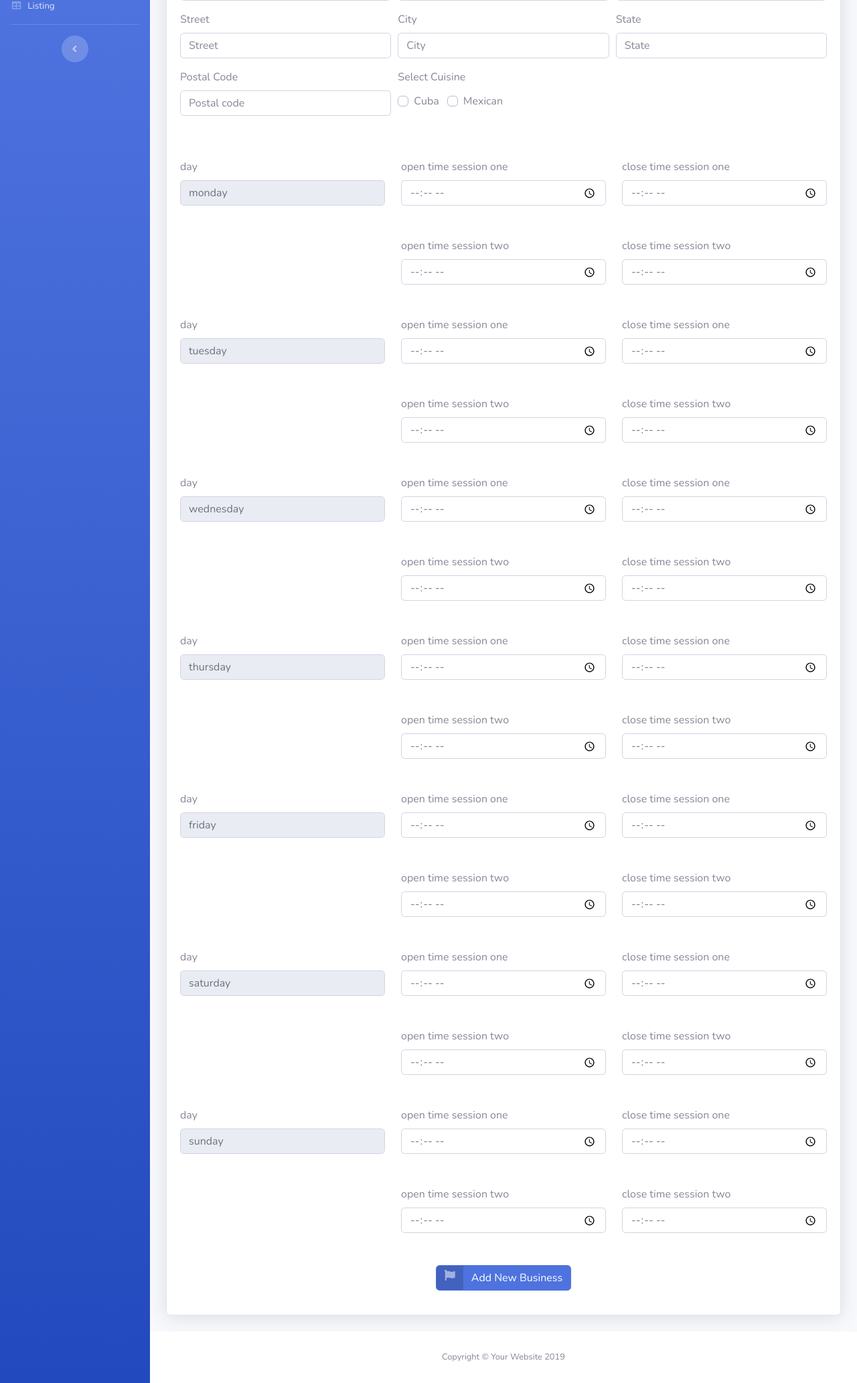
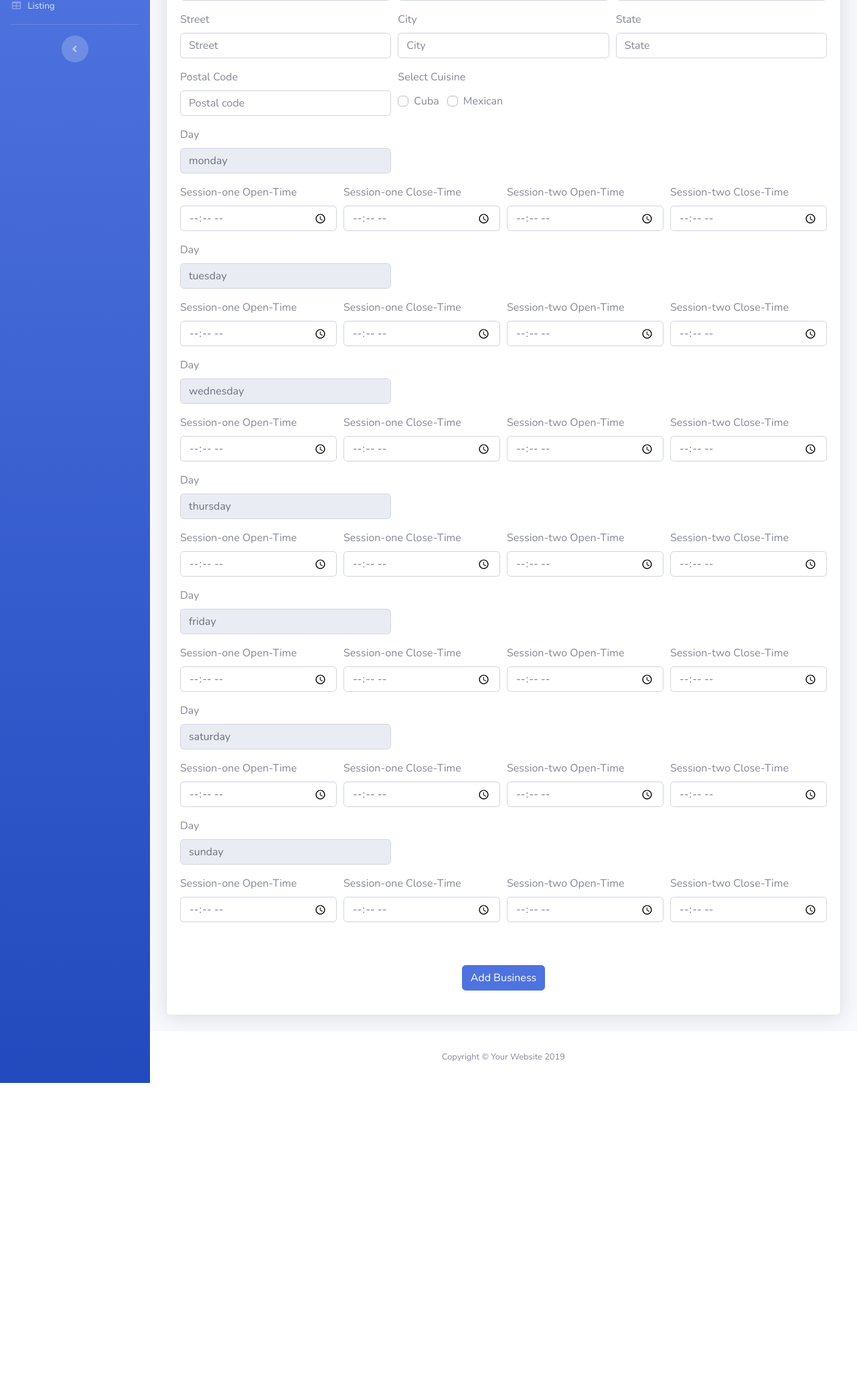
Before and after one commit to phassans/hungryhour-admin, a Django app: page /business/add in a window 1280 px wide. Shown: the part 236-2301 px from the top of the page at 67% size. After the commit the page ends 1853 px from the top, so only its background shows below. Run offline with Django 3.2, Linux system fonts and the light colour scheme; parts of the project's set-up code (start-up, migrations or seed data) failed here and were passed over; some libraries are stand-ins or nearby versions.

Commit message:
change UI for days timing in add business page

```diff
--- a/content/templates/main/addbusiness.html
+++ b/content/templates/main/addbusiness.html
@@ -56,257 +56,185 @@
                         </div>
                     </div>
                 </div>
-
-            <div class="row mt-5">
-                <div class="col">
-                    <label>day</label>
-                    <input type="text" class="form-control" name="day[]" readonly="readonly" value="monday" required
-                        placeholder="Day">
-                </div>
-                <div class="col">
-                    <label>open time session one</label>
-                    <input type="time" class="form-control" name="open_time_session_one[]"
-                        placeholder="Open time session one">
-                </div>
-                <div class="col">
-                    <label>close time session one</label>
-                    <input type="time" class="form-control" name="close_time_session_one[]"
-                        placeholder="Close time session one">
-
-                </div>
-
-            </div>
-            <div class="row mt-5">
-                <div class="col">
-                </div>
-                <div class="col">
-                    <label>open time session two</label>
-                    <input type="time" class="form-control" name="open_time_session_two[]"
-                        placeholder="Open time session one">
-
-                </div>
-                <div class="col">
-                    <label>close time session two</label>
-                    <input type="time" class="form-control" name="close_time_session_two[]"
-                        placeholder="Close time session two">
+                <div class="form-row">
+                    <div class="form-group col-md-4">
+                        <label for="monday">Day</label>
+                        <input type="text" class="form-control" name="day[]" readonly="readonly" id="monday"
+                               value="monday" required>
                     </div>
                 </div>
-            <div class="row mt-5">
-                <div class="col">
-                    <label>day</label>
-                    <input type="text" class="form-control" name="day[]" readonly="readonly" value="tuesday" required
-                        placeholder="Day">
+                <div class="form-row">
+                    <div class="form-group col-md-3">
+                        <label>Session-one Open-Time</label>
+                        <input type="time" class="form-control" name="open_time_session_one[]">
                     </div>
-                <div class="col">
-                    <label>open time session one</label>
-                    <input type="time" class="form-control" name="open_time_session_one[]"
-                        placeholder="Open time session one">
+                    <div class="form-group col-md-3">
+                        <label>Session-one Close-Time</label>
+                        <input type="time" class="form-control" name="close_time_session_one[]">
                     </div>
-                <div class="col">
-                    <label>close time session one</label>
-                    <input type="time" class="form-control" name="close_time_session_one[]"
-                        placeholder="Close time session one">
-
+                    <div class="form-group col-md-3">
+                        <label>Session-two Open-Time</label>
+                        <input type="time" class="form-control" name="open_time_session_two[]">
                     </div>
-
-            </div>
-            <div class="row mt-5">
-                <div class="col">
-                </div>
-                <div class="col">
-                    <label>open time session two</label>
-                    <input type="time" class="form-control" name="open_time_session_two[]"
-                        placeholder="Open time session one">
-
-                </div>
-                <div class="col">
-                    <label>close time session two</label>
-                    <input type="time" class="form-control" name="close_time_session_two[]"
-                        placeholder="Close time session two">
+                    <div class="form-group col-md-3">
+                        <label>Session-two Close-Time</label>
+                        <input type="time" class="form-control" name="close_time_session_two[]">
                     </div>
                 </div>
-
-            <div class="row mt-5">
-                <div class="col">
-                    <label>day</label>
-                    <input type="text" class="form-control" name="day[]" readonly="readonly" value="wednesday" required
-                        placeholder="Day">
-                </div>
-                <div class="col">
-                    <label>open time session one</label>
-                    <input type="time" class="form-control" name="open_time_session_one[]"
-                        placeholder="Open time session one">
-                </div>
-                <div class="col">
-                    <label>close time session one</label>
-                    <input type="time" class="form-control" name="close_time_session_one[]"
-                        placeholder="Close time session one">
-
-                </div>
-
-            </div>
-            <div class="row mt-5">
-                <div class="col">
-                </div>
-                <div class="col">
-                    <label>open time session two</label>
-                    <input type="time" class="form-control" name="open_time_session_two[]"
-                        placeholder="Open time session one">
-
-                </div>
-                <div class="col">
-                    <label>close time session two</label>
-                    <input type="time" class="form-control" name="close_time_session_two[]"
-                        placeholder="Close time session two">
+                <div class="form-row">
+                    <div class="form-group col-md-4">
+                        <label for="tuesday">Day</label>
+                        <input type="text" class="form-control" name="day[]" readonly="readonly" id="tuesday"
+                               value="tuesday" required>
                     </div>
                 </div>
-
-            <div class="row mt-5">
-                <div class="col">
-                    <label>day</label>
-                    <input type="text" class="form-control" name="day[]" readonly="readonly" value="thursday" required
-                        placeholder="Day">
+                <div class="form-row">
+                    <div class="form-group col-md-3">
+                        <label>Session-one Open-Time</label>
+                        <input type="time" class="form-control" name="open_time_session_one[]">
                     </div>
-                <div class="col">
-                    <label>open time session one</label>
-                    <input type="time" class="form-control" name="open_time_session_one[]"
-                        placeholder="Open time session one">
+                    <div class="form-group col-md-3">
+                        <label>Session-one Close-Time</label>
+                        <input type="time" class="form-control" name="close_time_session_one[]">
                     </div>
-                <div class="col">
-                    <label>close time session one</label>
-                    <input type="time" class="form-control" name="close_time_session_one[]"
-                        placeholder="Close time session one">
-
+                    <div class="form-group col-md-3">
+                        <label>Session-two Open-Time</label>
+                        <input type="time" class="form-control" name="open_time_session_two[]">
                     </div>
-
-            </div>
-            <div class="row mt-5">
-                <div class="col">
-                </div>
-                <div class="col">
-                    <label>open time session two</label>
-                    <input type="time" class="form-control" name="open_time_session_two[]"
-                        placeholder="Open time session one">
-
-                </div>
-                <div class="col">
-                    <label>close time session two</label>
-                    <input type="time" class="form-control" name="close_time_session_two[]"
-                        placeholder="Close time session two">
+                    <div class="form-group col-md-3">
+                        <label>Session-two Close-Time</label>
+                        <input type="time" class="form-control" name="close_time_session_two[]">
                     </div>
                 </div>
-
-            <div class="row mt-5">
-                <div class="col">
-                    <label>day</label>
-                    <input type="text" class="form-control" name="day[]" readonly="readonly" value="friday" required
-                        placeholder="Day">
-                </div>
-                <div class="col">
-                    <label>open time session one</label>
-                    <input type="time" class="form-control" name="open_time_session_one[]"
-                        placeholder="Open time session one">
-                </div>
-                <div class="col">
-                    <label>close time session one</label>
-                    <input type="time" class="form-control" name="close_time_session_one[]"
-                        placeholder="Close time session one">
-
-                </div>
-
-            </div>
-            <div class="row mt-5">
-                <div class="col">
-                </div>
-                <div class="col">
-                    <label>open time session two</label>
-                    <input type="time" class="form-control" name="open_time_session_two[]"
-                        placeholder="Open time session one">
-
-                </div>
-                <div class="col">
-                    <label>close time session two</label>
-                    <input type="time" class="form-control" name="close_time_session_two[]"
-                        placeholder="Close time session two">
+                <div class="form-row">
+                    <div class="form-group col-md-4">
+                        <label for="wednesday">Day</label>
+                        <input type="text" class="form-control" name="day[]" readonly="readonly" id="wednesday"
+                               value="wednesday" required>
                     </div>
                 </div>
-
-            <div class="row mt-5">
-                <div class="col">
-                    <label>day</label>
-                    <input type="text" class="form-control" name="day[]" readonly="readonly" value="saturday" required
-                        placeholder="Day">
+                <div class="form-row">
+                    <div class="form-group col-md-3">
+                        <label>Session-one Open-Time</label>
+                        <input type="time" class="form-control" name="open_time_session_one[]">
                     </div>
-                <div class="col">
-                    <label>open time session one</label>
-                    <input type="time" class="form-control" name="open_time_session_one[]"
-                        placeholder="Open time session one">
+                    <div class="form-group col-md-3">
+                        <label>Session-one Close-Time</label>
+                        <input type="time" class="form-control" name="close_time_session_one[]">
                     </div>
-                <div class="col">
-                    <label>close time session one</label>
-                    <input type="time" class="form-control" name="close_time_session_one[]"
-                        placeholder="Close time session one">
-
+                    <div class="form-group col-md-3">
+                        <label>Session-two Open-Time</label>
+                        <input type="time" class="form-control" name="open_time_session_two[]">
                     </div>
-
-            </div>
-            <div class="row mt-5">
-                <div class="col">
-                </div>
-                <div class="col">
-                    <label>open time session two</label>
-                    <input type="time" class="form-control" name="open_time_session_two[]"
-                        placeholder="Open time session one">
-
-                </div>
-                <div class="col">
-                    <label>close time session two</label>
-                    <input type="time" class="form-control" name="close_time_session_two[]"
-                        placeholder="Close time session two">
+                    <div class="form-group col-md-3">
+                        <label>Session-two Close-Time</label>
+                        <input type="time" class="form-control" name="close_time_session_two[]">
                     </div>
                 </div>
-
-            <div class="row mt-5">
-                <div class="col">
-                    <label>day</label>
-                    <input type="text" class="form-control" name="day[]" readonly="readonly" value="sunday" required
-                        placeholder="Day">
+                <div class="form-row">
+                    <div class="form-group col-md-4">
+                        <label for="thursday">Day</label>
+                        <input type="text" class="form-control" name="day[]" readonly="readonly" id="thursday"
+                               value="thursday" required>
                     </div>
-                <div class="col">
-                    <label>open time session one</label>
-                    <input type="time" class="form-control" name="open_time_session_one[]"
-                        placeholder="Open time session one">
                 </div>
-                <div class="col">
-                    <label>close time session one</label>
-                    <input type="time" class="form-control" name="close_time_session_one[]"
-                        placeholder="Close time session one">
-
+                <div class="form-row">
+                    <div class="form-group col-md-3">
+                        <label>Session-one Open-Time</label>
+                        <input type="time" class="form-control" name="open_time_session_one[]">
                     </div>
-
+                    <div class="form-group col-md-3">
+                        <label>Session-one Close-Time</label>
+                        <input type="time" class="form-control" name="close_time_session_one[]">
                     </div>
-            <div class="row mt-5">
-                <div class="col">
+                    <div class="form-group col-md-3">
+                        <label>Session-two Open-Time</label>
+                        <input type="time" class="form-control" name="open_time_session_two[]">
                     </div>
-                <div class="col">
-                    <label>open time session two</label>
-                    <input type="time" class="form-control" name="open_time_session_two[]"
-                        placeholder="Open time session one">
-
+                    <div class="form-group col-md-3">
+                        <label>Session-two Close-Time</label>
+                        <input type="time" class="form-control" name="close_time_session_two[]">
                     </div>
-                <div class="col">
-                    <label>close time session two</label>
-                    <input type="time" class="form-control" name="close_time_session_two[]"
-                        placeholder="Close time session two">
+                </div>
+                <div class="form-row">
+                    <div class="form-group col-md-4">
+                        <label for="friday">Day</label>
+                        <input type="text" class="form-control" name="day[]" readonly="readonly" id="friday"
+                               value="friday" required>
+                    </div>
+                </div>
+                <div class="form-row">
+                    <div class="form-group col-md-3">
+                        <label>Session-one Open-Time</label>
+                        <input type="time" class="form-control" name="open_time_session_one[]">
+                    </div>
+                    <div class="form-group col-md-3">
+                        <label>Session-one Close-Time</label>
+                        <input type="time" class="form-control" name="close_time_session_one[]">
+                    </div>
+                    <div class="form-group col-md-3">
+                        <label>Session-two Open-Time</label>
+                        <input type="time" class="form-control" name="open_time_session_two[]">
+                    </div>
+                    <div class="form-group col-md-3">
+                        <label>Session-two Close-Time</label>
+                        <input type="time" class="form-control" name="close_time_session_two[]">
+                    </div>
+                </div>
+                <div class="form-row">
+                    <div class="form-group col-md-4">
+                        <label for="saturday">Day</label>
+                        <input type="text" class="form-control" name="day[]" readonly="readonly" id="saturday"
+                               value="saturday" required>
+                    </div>
+                </div>
+                <div class="form-row">
+                    <div class="form-group col-md-3">
+                        <label>Session-one Open-Time</label>
+                        <input type="time" class="form-control" name="open_time_session_one[]">
+                    </div>
+                    <div class="form-group col-md-3">
+                        <label>Session-one Close-Time</label>
+                        <input type="time" class="form-control" name="close_time_session_one[]">
+                    </div>
+                    <div class="form-group col-md-3">
+                        <label>Session-two Open-Time</label>
+                        <input type="time" class="form-control" name="open_time_session_two[]">
+                    </div>
+                    <div class="form-group col-md-3">
+                        <label>Session-two Close-Time</label>
+                        <input type="time" class="form-control" name="close_time_session_two[]">
+                    </div>
+                </div>
+                <div class="form-row">
+                    <div class="form-group col-md-4">
+                        <label for="sunday">Day</label>
+                        <input type="text" class="form-control" name="day[]" readonly="readonly" id="sunday"
+                               value="sunday" required>
+                    </div>
+                </div>
+                <div class="form-row">
+                    <div class="form-group col-md-3">
+                        <label>Session-one Open-Time</label>
+                        <input type="time" class="form-control" name="open_time_session_one[]">
+                    </div>
+                    <div class="form-group col-md-3">
+                        <label>Session-one Close-Time</label>
+                        <input type="time" class="form-control" name="close_time_session_one[]">
+                    </div>
+                    <div class="form-group col-md-3">
+                        <label>Session-two Open-Time</label>
+                        <input type="time" class="form-control" name="open_time_session_two[]">
+                    </div>
+                    <div class="form-group col-md-3">
+                        <label>Session-two Close-Time</label>
+                        <input type="time" class="form-control" name="close_time_session_two[]">
                     </div>
                 </div>
 
                 <div class="text-center">
                     <button type="submit" class="mt-5 btn btn-primary btn-icon-split">
-                    <span class="icon text-white-50">
-                        <i class="fas fa-flag"></i>
-                    </span>
-                    <span class="text">Add New Business</span>
+                        <span class="text">Add Business</span>
                     </button>
                 </div>
             </form>
```
Lines whose indentation alone changed are shown as unchanged.
